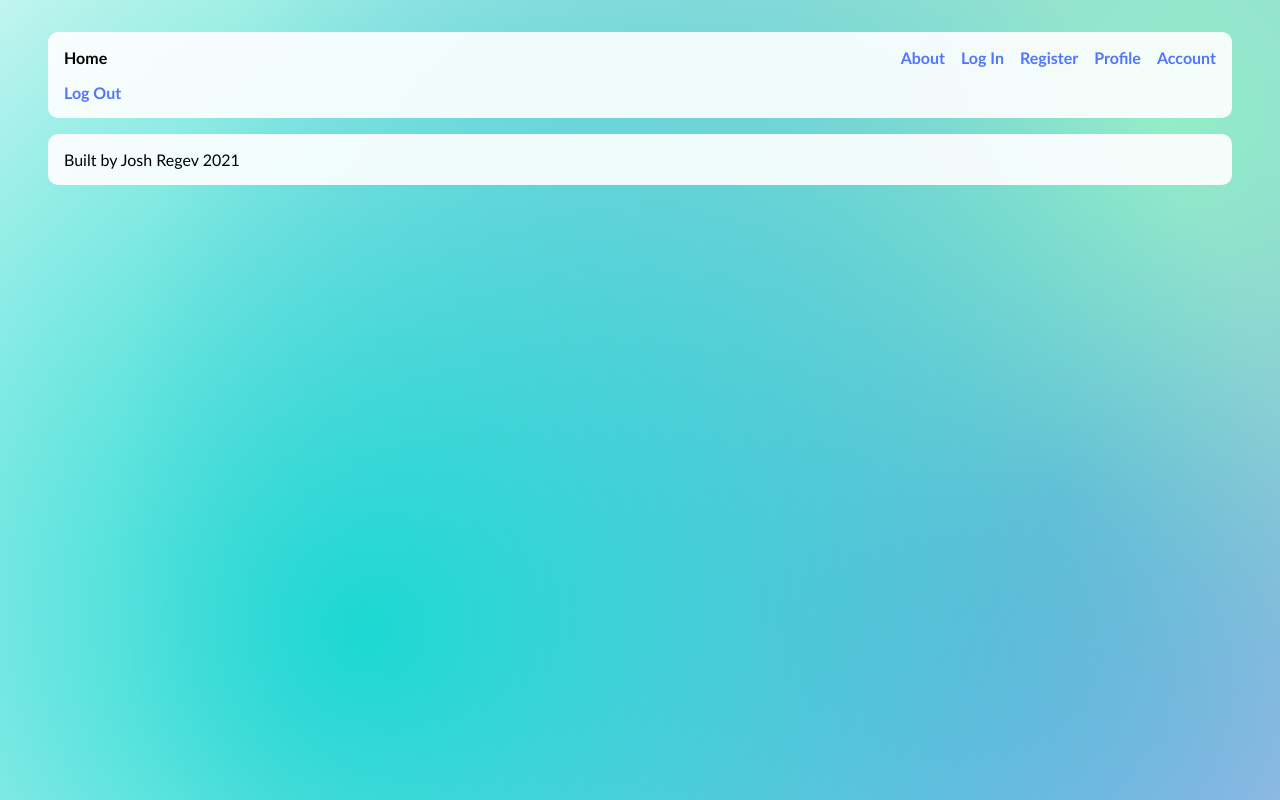
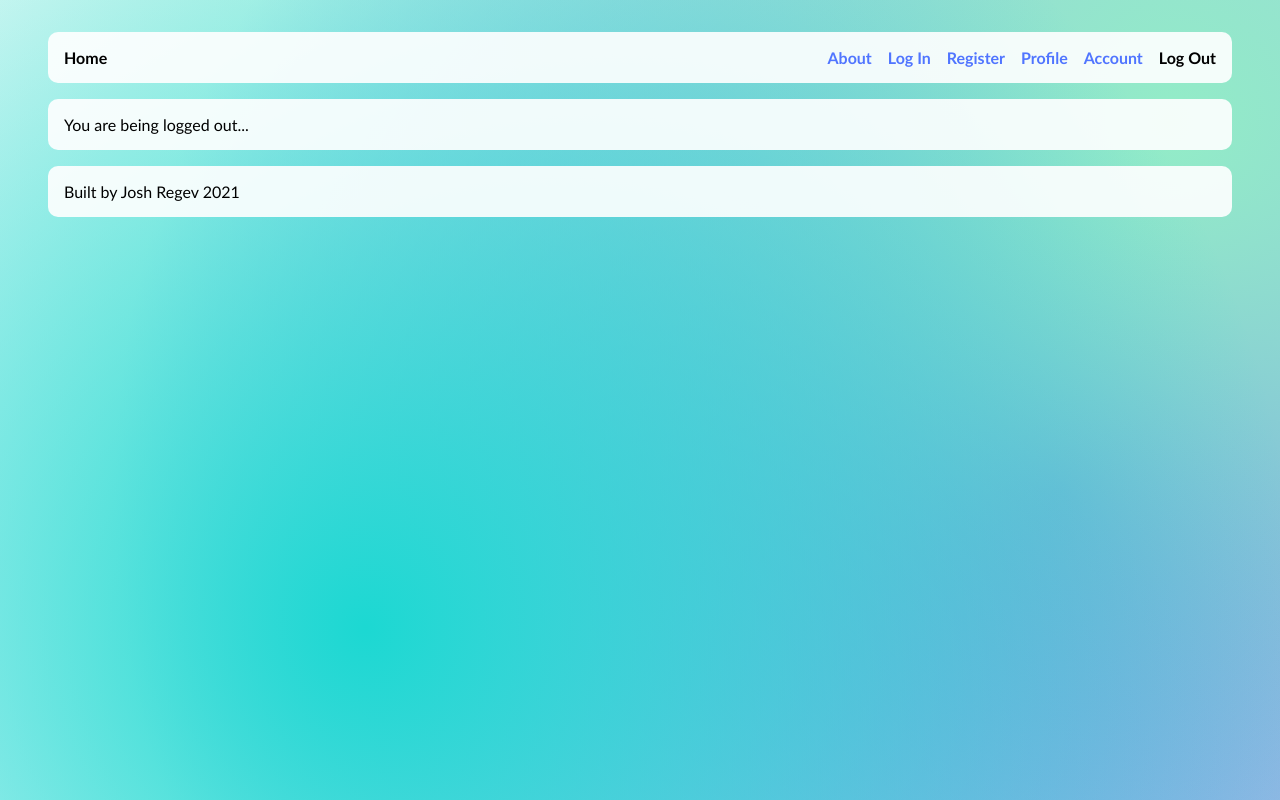
Before and after one commit to jsrgev/finalproject, a React (Create React App) app: page /logout in a window 1280 px wide. Built offline with nearby package versions, Linux system fonts and the light colour scheme.

Commit message:
added logout

```diff
--- a/src/App.css
+++ b/src/App.css
@@ -62,6 +62,10 @@ nav, main, #feed, #taskList, footer {
   border-radius: 10px;
 }
 
+main {
+  background-color: var(--transparentwhite);
+}
+
 #splitMain {
   display: grid;
   gap: 1rem;
@@ -82,7 +86,7 @@ nav ul {
   margin: 0;
   list-style-type: none;
   display: grid;
-  grid-template-columns: 1fr repeat(5, max-content);
+  grid-template-columns: 1fr repeat(6, max-content);
   gap: 1rem;
   justify-items: left;
 }
@@ -92,9 +96,6 @@ nav ul {
 
 /* FEED, POSTS */
 
-#feed {
-  background-color: var(--transparentwhite);
-}
 
 .postDisplay {
   /*background-color: #fff;*/
@@ -104,9 +105,6 @@ nav ul {
 
 /* REGISTER & LOGIN */
 
-#register, #login {
-  background-color: var(--transparentwhite);
-}
 
 #register form, #login form {
   width: min-content;
@@ -157,17 +155,11 @@ nav ul {
 
 /* PROFILE */
 
-#profile {
-  background-color: var(--transparentwhite);
-}
 
 
 
 /* ACCOUNT */
 
-#account {
-  background-color: var(--transparentwhite);
-}
 
 
 
--- a/src/App.jsx
+++ b/src/App.jsx
@@ -9,6 +9,7 @@ import Login from './components/Login.jsx';
 import Register from './components/Register.jsx';
 import Account from './components/Account.jsx';
 import Footer from './components/Footer.jsx';
+import Logout from './components/Logout.jsx';
 import { Route, Switch } from "react-router-dom";
 
 class App extends React.Component {
@@ -23,6 +24,7 @@ class App extends React.Component {
           <Route path="/login" component={Login} />
           <Route path="/register" component={Register} />
           <Route path="/account" component={Account} />
+          <Route path="/logout" component={Logout} />
         </Switch>
         <Footer />
       </>
--- /dev/null
+++ b/src/components/Logout.jsx
@@ -0,0 +1,51 @@
+import React from 'react';
+import axios from 'axios';
+import '../App.css';
+import {Link} from 'react-router-dom';
+import {connect} from 'react-redux';
+import {setLoginStatus,setUser} from '../redux/actions';
+
+class Logout extends React.Component {
+  // constructor(){
+    // super();
+    // this.state = {
+      // username: "",
+      // password: "",
+      // errors: "",
+      // confirmation: ""
+    // }
+  // }
+  componentDidMount = () => {
+    this.props.setUser("");
+    this.props.setLoginStatus(false);
+    localStorage.removeItem("token");
+  }
+  render() {
+    let messageSection = (this.props.loggedIn) ?
+      <div>You have been logged out.</div> :
+      <div>You are being logged out...</div>
+    return (
+          <main id="logout">
+          {/*<h2>Login</h2>*/}
+          {messageSection}
+          </main>
+      );
+  }
+}
+
+// export default Login;
+
+const mapStateToProps = (state) => {
+  return {
+    loggedIn: state.loggedIn
+  }
+}
+
+const dispatchStateToProps = (dispatch) => {
+  return {
+    setLoginStatus: (value) => dispatch(setLoginStatus(value)),
+    setUser: (id) => dispatch(setUser(id)),
+  }
+}
+
+export default connect(mapStateToProps,dispatchStateToProps)(Logout);
--- a/src/components/NavBar.jsx
+++ b/src/components/NavBar.jsx
@@ -12,7 +12,7 @@ class NavBar extends React.Component {
 					<li><NavLink to='/register'>Register</NavLink></li>
 					<li><NavLink to='/profile'>Profile</NavLink></li>
 					<li><NavLink to='/account'>Account</NavLink></li>
-					<li><NavLink to='/account'>Log Out</NavLink></li>
+					<li><NavLink to='/logout'>Log Out</NavLink></li>
 				</ul>
 			</nav>
 		)
```
